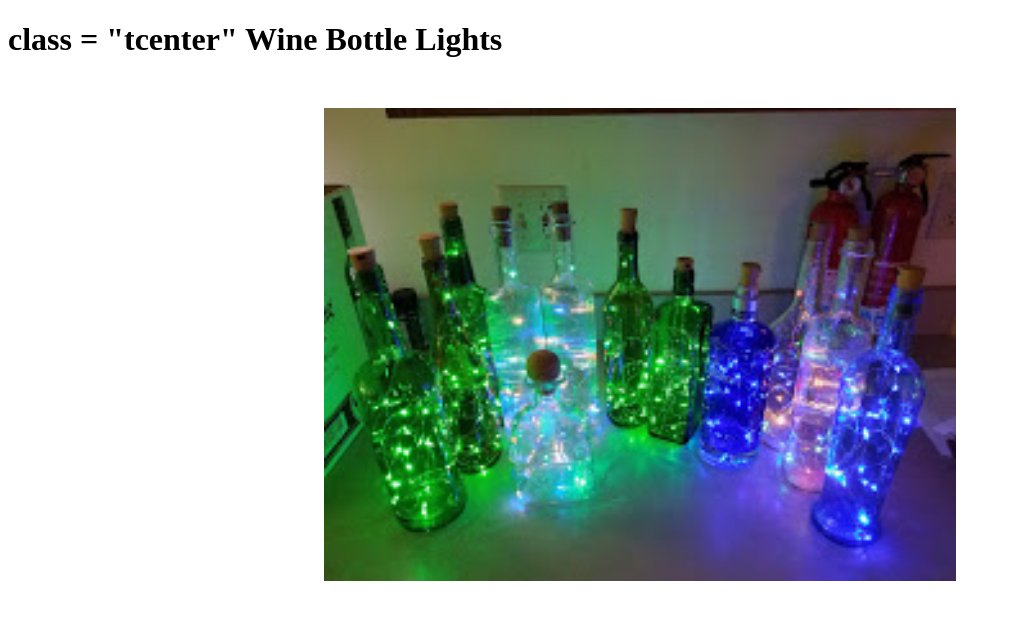
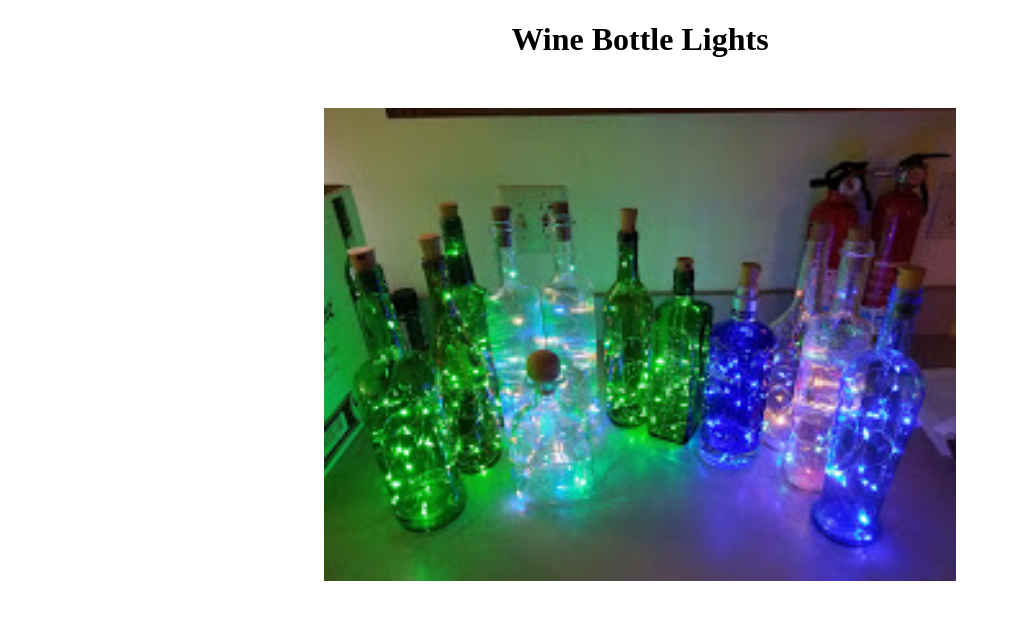
Before and after one commit to rickh87/rickh87.github.io, a Jekyll site: the page projects/Wine_Bottle_Lights/Wine_Bottle_Lights.html, which Jekyll copies as it is, in a window 1280 px wide. Shown: the top 620 px of the page, without its empty margins (0-1010 px from the left). Built offline with Jekyll 4.4.1, drawn with Linux system fonts in a browser that asks for light colours.

Commit message:
aligned heading in wine bottle and changed order of rotate center in sat ant

```diff
--- a/projects/Rotor_Controller/Rotor_Controller.html
+++ b/projects/Rotor_Controller/Rotor_Controller.html
@@ -7,8 +7,8 @@
 </head>
 <body>
 
-	<img class = "center rotate90" src="rotor_controller.jpg" alt="Rotor Controller">
-	<img class = "center rotate90" src="rotors.jpg" alt="Rotors">
+	<img class = "rotate90 center" src="rotor_controller.jpg" alt="Rotor Controller">
+	<img class = "rotate90 center" src="rotors.jpg" alt="Rotors">
 	<img class = "center" src="sat_ant.jpg" alt="Satellite Antennas">
 
 </body>
--- a/projects/Wine_Bottle_Lights/Wine_Bottle_Lights.html
+++ b/projects/Wine_Bottle_Lights/Wine_Bottle_Lights.html
@@ -5,7 +5,7 @@
 	<link rel="stylesheet" type="text/css" href="/projects/stylesheet.css" media="screen">
 </head>
 <body>
-  <h1> class = "tcenter" Wine Bottle Lights</h1>
+  <h1 align ="center">Wine Bottle Lights</h1>
   <img class = "center" src="wine_bottle_lights.jpg" alt="Wine Bottle Lights">
 </body>
 </html>
```
